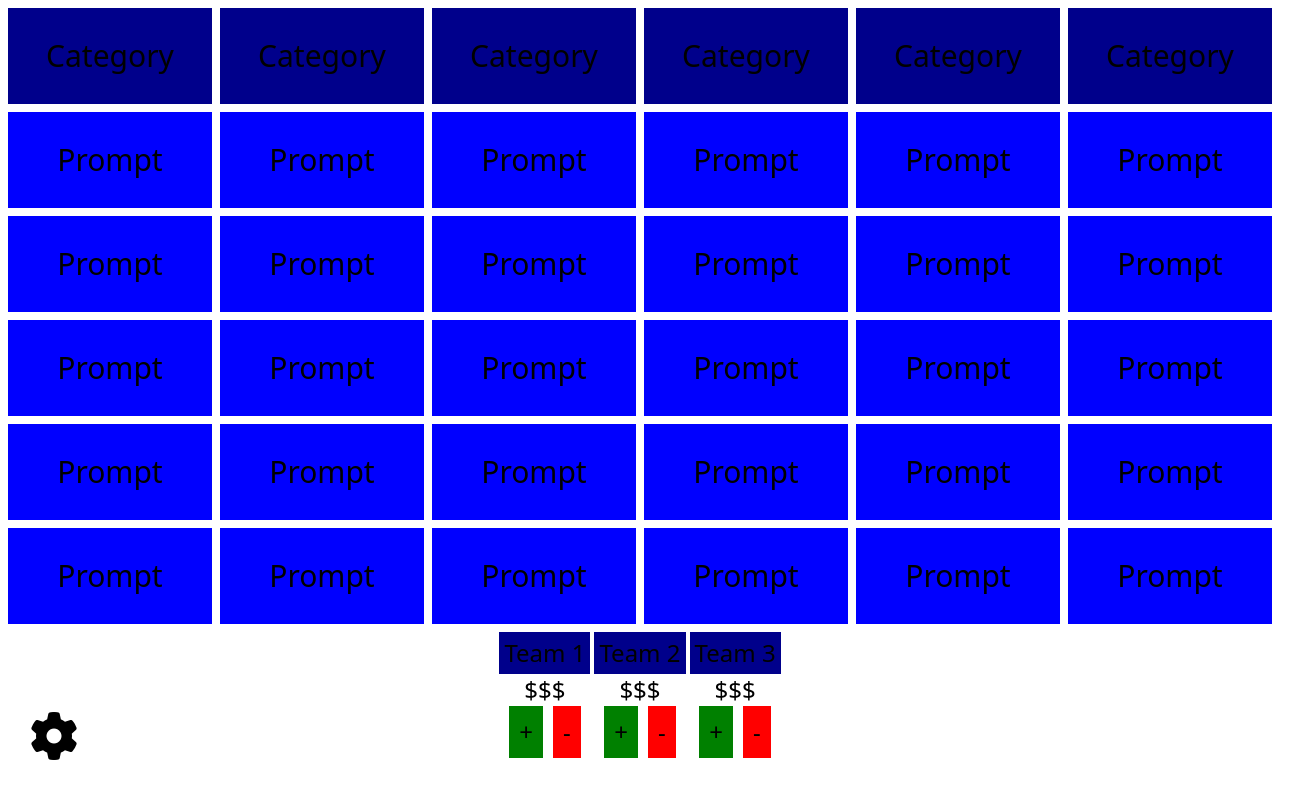
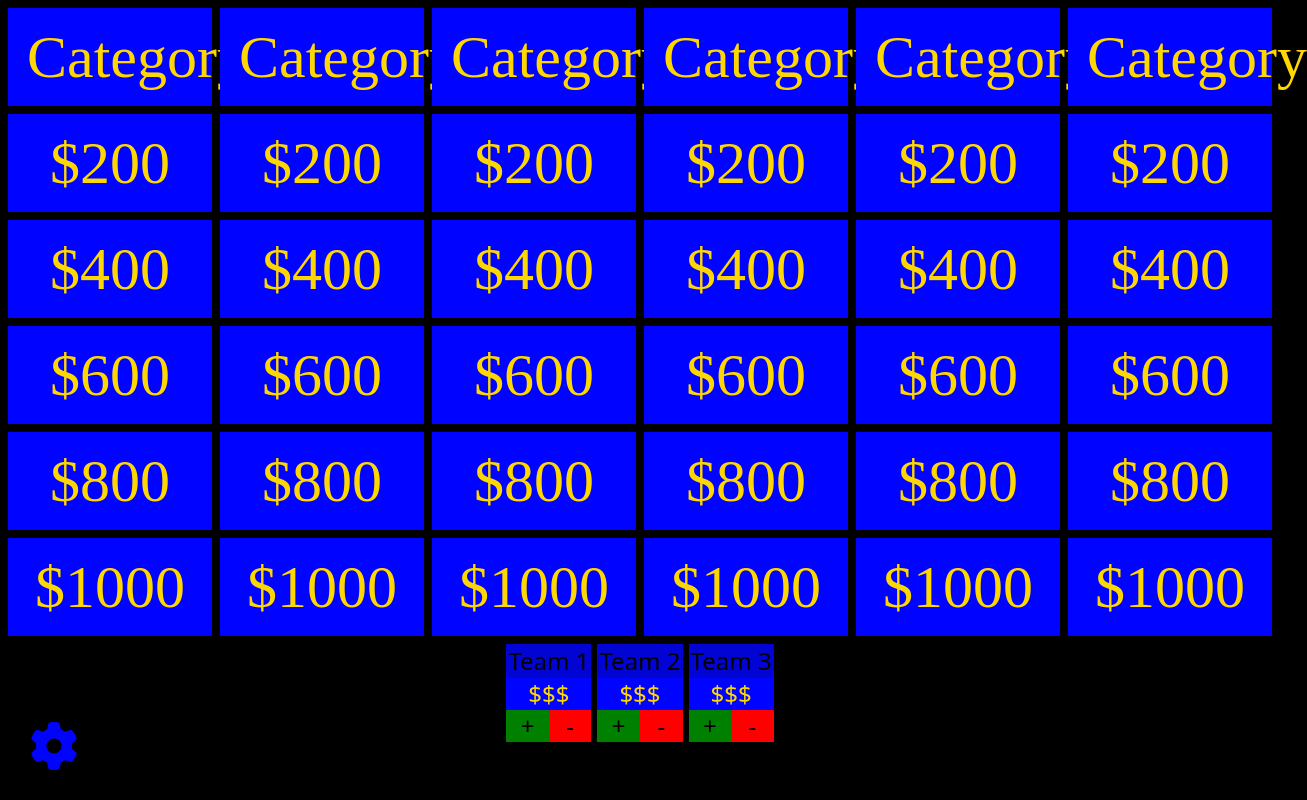
Before and after one commit to knaychuk/jeopardy, a website: page index.html in a window 1280 px wide. Shown: the whole page, 1307 px wide, since content can reach past the window. Drawn offline with Linux system fonts and the light colour scheme; a web font is replaced by a local one.

Commit message:
board css complete

```diff
--- a/index.html
+++ b/index.html
@@ -5,82 +5,85 @@
   <meta name="viewport" content="width=device-width, initial-scale=1.0">
   <link rel="stylesheet" href="/css/main.css">
   <script src="https://kit.fontawesome.com/eff8ed37bf.js" crossorigin="anonymous"></script>
+  <link href="https://db.onlinewebfonts.com/c/43cbe0c4070437c1a6417c2b28d66fae?family=Gyparody" rel="stylesheet" type="text/css"/>
+  <link href="https://db.onlinewebfonts.com/c/f0f756b6ccf210d313ae8fbea7d198a7?family=Swiss911+XCm+BT" rel="stylesheet" type="text/css"/>
   <title>Jeopardy!</title>
 </head>
 <body >
-  <div class="board grid grid-cols-6 gap-2 text-3xl m-2">
+  <div class="board grid grid-cols-6 gap-2 text-6xl m-2 text-yellow-500">
 
-    <h3>Category</h3>
+    <h3 class="">Category</h3>
     <h3>Category</h3>
     <h3>Category</h3>
     <h3>Category</h3>
     <h3>Category</h3>
     <h3>Category</h3>
 
-    <div>Prompt</div>
-    <div>Prompt</div>
-    <div>Prompt</div>
-    <div>Prompt</div>
-    <div>Prompt</div>
+    <div>$200</div>
+    <div>$200</div>
+    <div>$200</div>
+    <div>$200</div>
+    <div>$200</div>
+    <div>$200</div>
 
 
-    <div>Prompt</div>
-    <div>Prompt</div>
-    <div>Prompt</div>
-    <div>Prompt</div>
-    <div>Prompt</div>
+    <div>$400</div>
+    <div>$400</div>
+    <div>$400</div>
+    <div>$400</div>
+    <div>$400</div>
+    <div>$400</div>
 
 
-    <div>Prompt</div>
-    <div>Prompt</div>
-    <div>Prompt</div>
-    <div>Prompt</div>
-    <div>Prompt</div>
+    <div>$600</div>
+    <div>$600</div>
+    <div>$600</div>
+    <div>$600</div>
+    <div>$600</div>
+    <div>$600</div>
 
 
-    <div>Prompt</div>
-    <div>Prompt</div>
-    <div>Prompt</div>
-    <div>Prompt</div>
-    <div>Prompt</div>
+    <div>$800</div>
+    <div>$800</div>
+    <div>$800</div>
+    <div>$800</div>
+    <div>$800</div>
+    <div>$800</div>
 
 
-    <div>Prompt</div>
-    <div>Prompt</div>
-    <div>Prompt</div>
-    <div>Prompt</div>
-    <div>Prompt</div>
+
+    <div>$1000</div>
+    <div>$1000</div>
+    <div>$1000</div>
+    <div>$1000</div>
+    <div>$1000</div>
+    <div>$1000</div>
 
 
-    <div>Prompt</div>
-    <div>Prompt</div>
-    <div>Prompt</div>
-    <div>Prompt</div>
-    <div>Prompt</div>
 
   </div>
-  <i class="settings fa-solid fa-gear text-5xl" style="color: black"></i>
+  <i class="settings fa-solid fa-gear text-5xl" style="color: #0003FF"></i>
 
   <div class="flex justify-center text-2xl text-center">
-    <div>
+    <div class="team-card">
       <div class="team-name">Team 1</div>
-      <div>$$$</div>
+      <div class="team-money">$$$</div>
       <div class="flex justify-center">
         <div class="add-score">+</div>
         <div class="minus-score">-</div>
       </div>
     </div>
-    <div>
+    <div class="team-card">
       <div class="team-name">Team 2</div>
-      <div>$$$</div>
+      <div class="team-money">$$$</div>
       <div class="flex justify-center">
         <div class="add-score">+</div>
         <div class="minus-score">-</div>
       </div>
     </div>
-    <div>
+    <div class="team-card">
       <div class="team-name">Team 3</div>
-      <div>$$$</div>
+      <div class="team-money">$$$</div>
       <div class="flex justify-center">
         <div class="add-score">+</div>
         <div class="minus-score">-</div>
--- a/input.css
+++ b/input.css
@@ -2,33 +2,56 @@
 @tailwind components;
 @tailwind utilities;
 
+*, html, body {
+  box-sizing: border-box;
+}
+
+body {
+  background-color: black;
+}
+
 .board h3 {
-  background: darkblue;
-  padding: 30px;
+  background: #0003FF;
+  color: gold;
+  font-family: "Swiss911 XCm BT";
+  padding: 19px;
   text-align: center;
 }
 
 .board div {
-  background: blue;
-  padding: 30px;
+  background: #0003FF;
+  color: gold;
+  font-family: "Swiss911 XCm BT";
+  padding: 19px;
   text-align: center;
 }
 
 .settings {
   position: absolute;
-  bottom: 40px;
+  bottom: 30px;
   left: 30px;
 }
 
+.team-card {
+  background-color: #0003FF;
+  margin: 0 3px;
+}
+
 .team-name {
-  background-color: darkblue;
-  margin: 0 2px;
-  padding: 5px;
+  background-color: #0104d2;
+  font-size: 24px;
+
+  padding: 1px 2px;
+}
+
+.team-money {
+  color: gold;
 }
 
 .add-score, .minus-score {
-  margin: 0 5px;
-  padding: 10px;
+  font-size: 24px;
+  width: 100%;
+
 }
 
 .add-score {
```
Also changed, not shown: public/index.html (added, +29 -0 lines), css/main.css.
